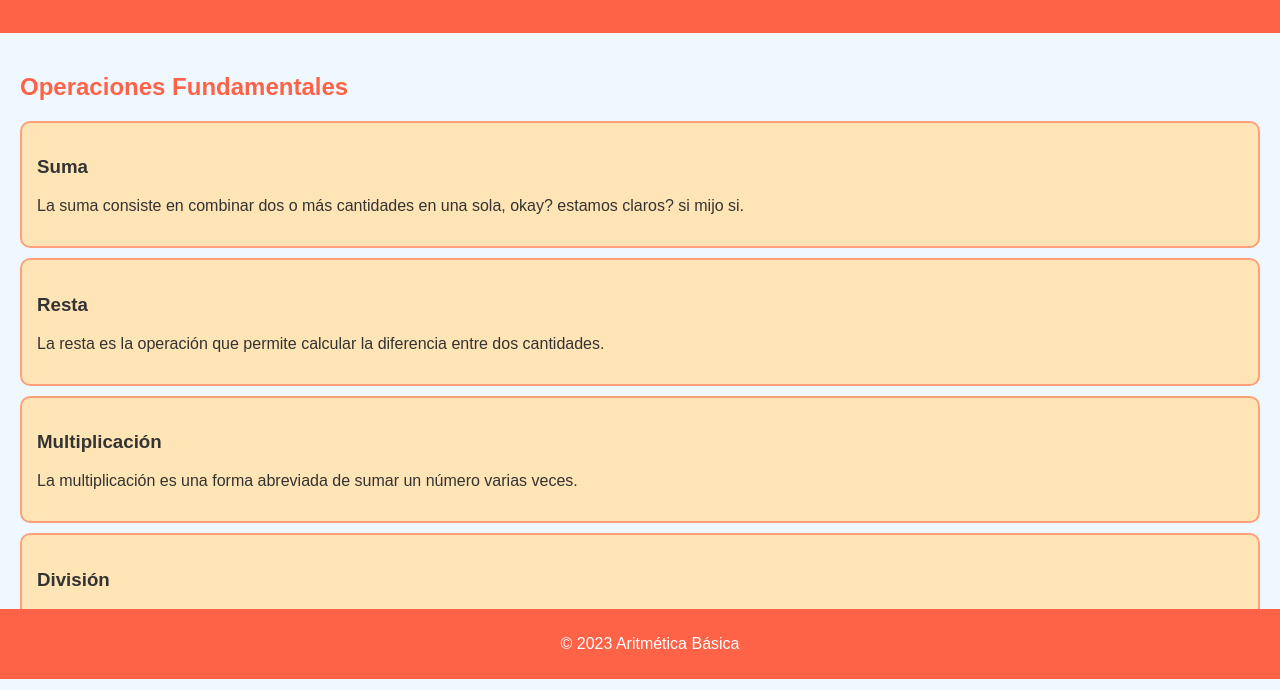
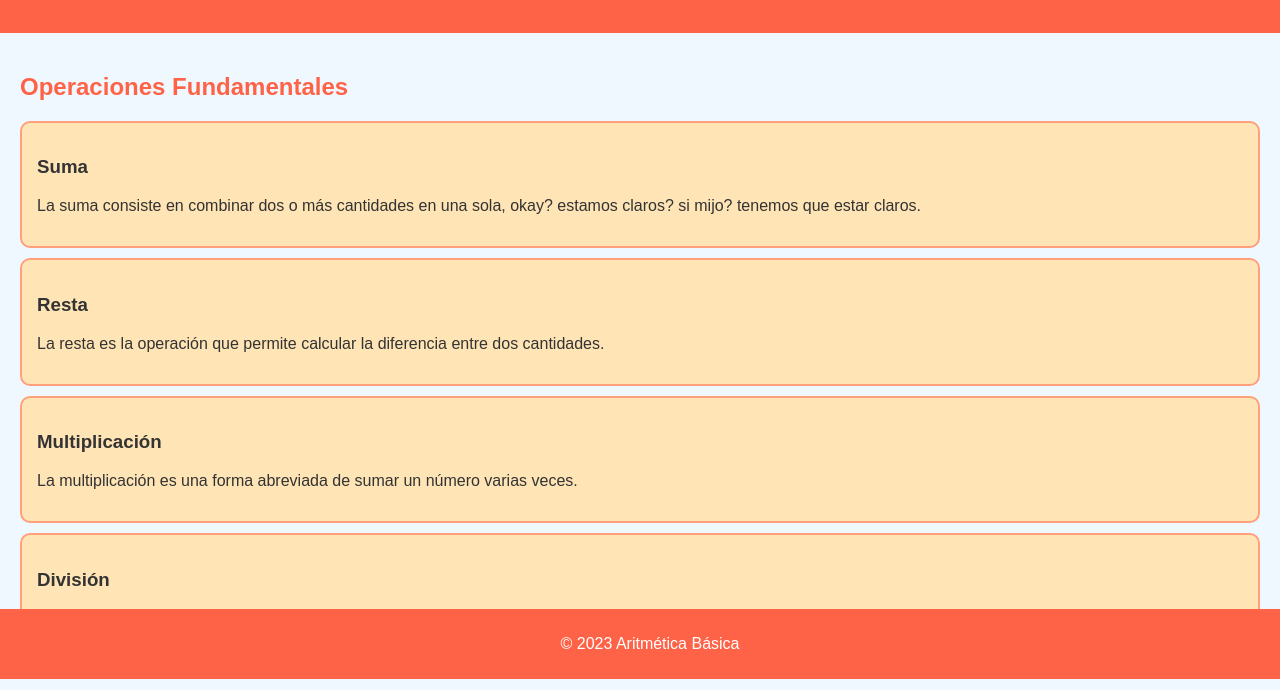
Before and after one commit to Deadwxr/aritmetica, a plain HTML site: page index.html in a window 1280 px wide. Shown: the part 121-811 px from the top of the page. Drawn offline with Linux system fonts and the light colour scheme.

Commit message:
deploy automatico

```diff
--- a/index.html
+++ b/index.html
@@ -51,7 +51,7 @@
         <h2>Operaciones Fundamentales</h2>
         <div class="operation">
             <h3>Suma</h3>
-            <p>La suma consiste en combinar dos o más cantidades en una sola, okay? estamos claros? si mijo si.</p>
+            <p>La suma consiste en combinar dos o más cantidades en una sola, okay? estamos claros? si mijo? tenemos que estar claros.</p>
         </div>
         <div class="operation">
             <h3>Resta</h3>
```
Also changed, not shown: 1 other file.
